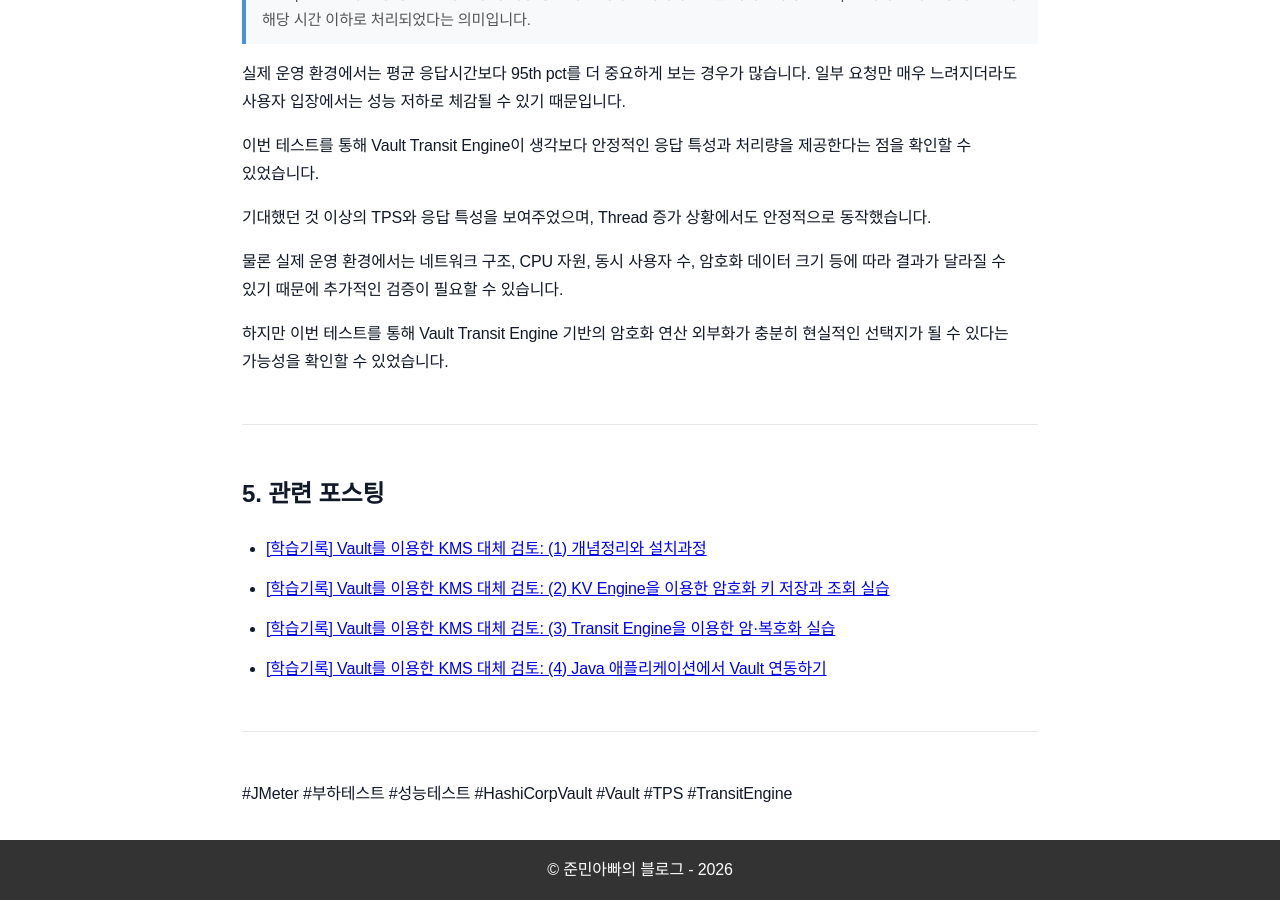
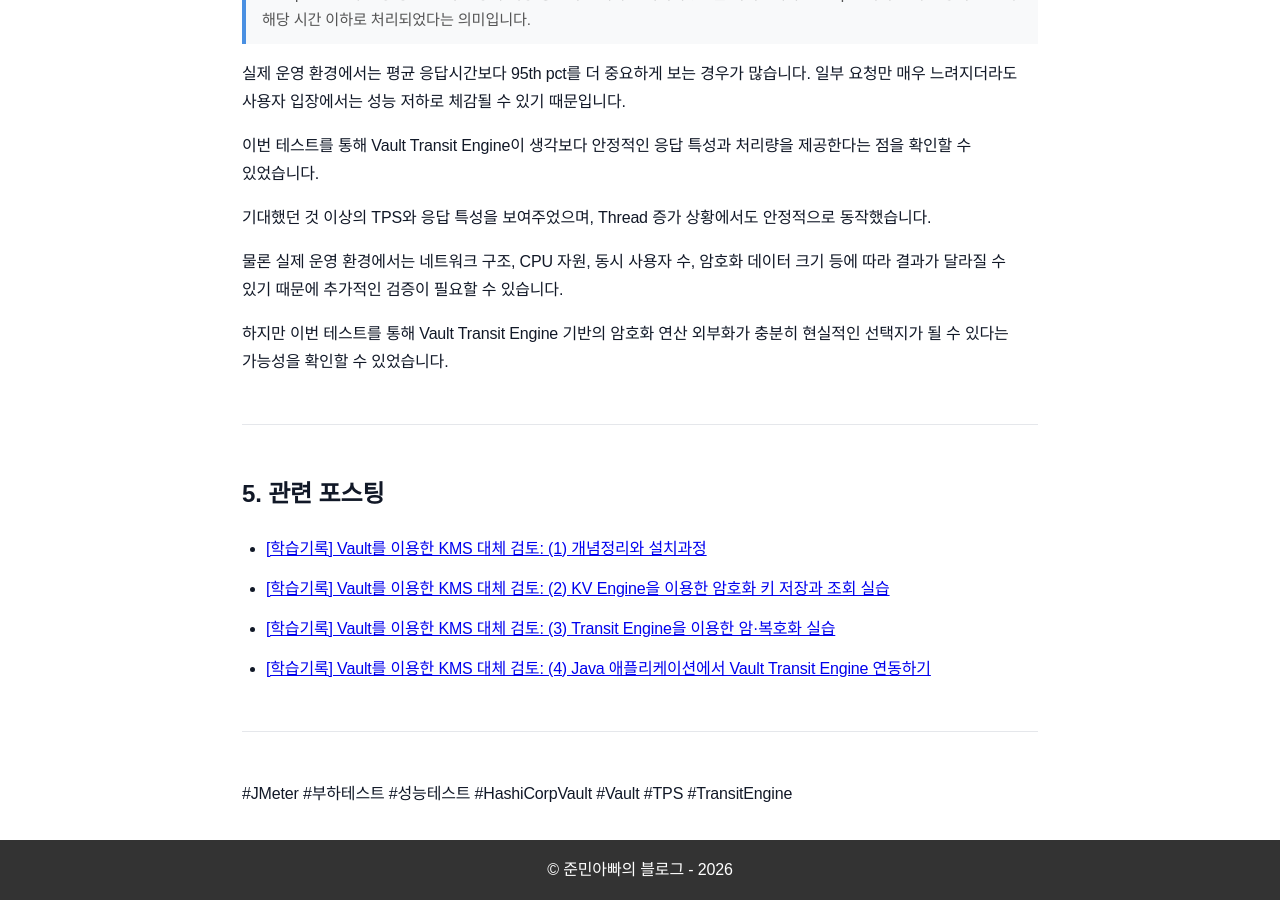
Before and after one commit to sanghoon-lee/sanghoon-lee.github.io, a Jekyll site: the page built from _posts/2026-05-15-vault-test.md, in a window 1280 px wide and 900 px high, scrolled down 6224 px. Built offline with Jekyll 4.4.1, drawn with Linux system fonts in a browser that asks for light colours; nearby versions of some CDN libraries; comment, search, counter and statistics services are not loaded.

Commit message:
vault transit engine java 예제 포스팅 리라이팅

```diff
--- a/_posts/2026-05-15-vault-test.md
+++ b/_posts/2026-05-15-vault-test.md
@@ -185,7 +185,7 @@ Percentile 기반의 응답 특성은 결과 리포트의 Statistics 항목에
 * [[학습기록] Vault를 이용한 KMS 대체 검토: (1) 개념정리와 설치과정](https://sanghoon-lee.github.io/2026/04/09/vault//)
 * [[학습기록] Vault를 이용한 KMS 대체 검토: (2) KV Engine을 이용한 암호화 키 저장과 조회 실습](https://sanghoon-lee.github.io/2026/04/10/vault1-1-rewriting/)
 * [[학습기록] Vault를 이용한 KMS 대체 검토: (3) Transit Engine을 이용한 암·복호화 실습](https://sanghoon-lee.github.io/2026/04/11/vault2/)
-* [[학습기록] Vault를 이용한 KMS 대체 검토: (4) Java 애플리케이션에서 Vault 연동하기](https://sanghoon-lee.github.io/2026/04/18/vault3/)
+* [[학습기록] Vault를 이용한 KMS 대체 검토: (4) Java 애플리케이션에서 Vault Transit Engine 연동하기](https://sanghoon-lee.github.io/2026/04/18/vault3/)
 
 ---
 
```
